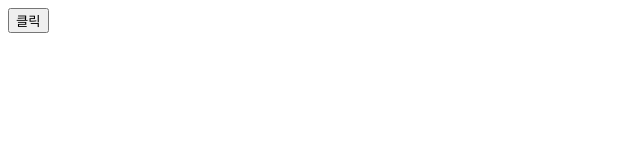
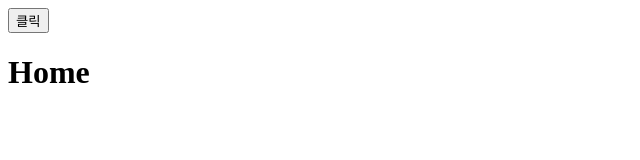
Before and after one commit to inkweon7269/estate-client-vite, a React (Vite) app: page / in a window 1280 px wide. Shown: the top 160 px of the page, without its empty margins (0-640 px from the left). Built offline with nearby package versions, Linux system fonts and the light colour scheme.

Commit message:
import 순서 지정

```diff
--- a/package.json
+++ b/package.json
@@ -15,6 +15,7 @@
   },
   "devDependencies": {
     "@eslint/js": "^9.17.0",
+    "@trivago/prettier-plugin-sort-imports": "^5.2.2",
     "@types/react": "^18.3.18",
     "@types/react-dom": "^18.3.5",
     "@vitejs/plugin-react-swc": "^3.5.0",
--- a/src/App.tsx
+++ b/src/App.tsx
@@ -1,8 +1,11 @@
 import Home from '@/pages/Home.tsx';
+
+import Button from '@/components/Button.tsx';
 
 const App = () => {
     return (
         <>
+            <Button />
             <Home />
         </>
     );
--- a/src/pages/Home.tsx
+++ b/src/pages/Home.tsx
@@ -1,7 +1,5 @@
-import Button from '@/components/Button';
-
 const Home = () => {
-    return <Button />;
+    return <h1>Home</h1>;
 };
 
 export default Home;
```
Also changed, not shown: 2 other files (tests, documents, lock files or other folders).
